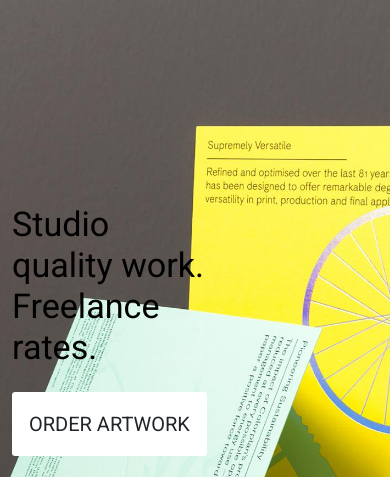
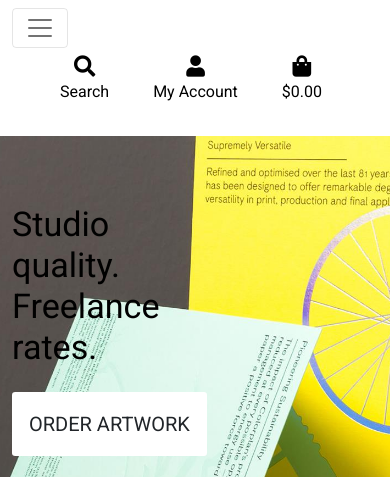
Before and after one commit to asdub/improved-telegram, a Django app: page / in a window 390 px wide. Shown: the top 477 px of the page. Run offline with Django 3.2, Linux system fonts and the light colour scheme; the visitor is signed in with stand-in values (Sample User, id 1).

Commit message:
added includes folder to tewmplates for main nav and mobile nav
html content added to mobile-top-header

```diff
--- a/home/templates/home/index.html
+++ b/home/templates/home/index.html
@@ -17,7 +17,8 @@
         <div class="row h-100">
             <div class="col-7 col-md-6 my-auto">
                 <h1 class="display-4 banner-text text-black">
-                    Studio quality work. Freelance rates.
+                    Studio quality. <br>
+                    Freelance rates.
                 </h1>
                 <div class="my-4">
                     <h4>
--- a/templates/base.html
+++ b/templates/base.html
@@ -15,6 +15,8 @@
     <link href="https://cdn.jsdelivr.net/npm/bootstrap@5.1.0/dist/css/bootstrap.min.css" rel="stylesheet" integrity="sha384-KyZXEAg3QhqLMpG8r+8fhAXLRk2vvoC2f3B09zVXn8CA5QIVfZOJ3BCsw2P0p/We" crossorigin="anonymous">
     <link rel="stylesheet" href="https://fonts.googleapis.com/css?family=Roboto&display=swap">
     <link rel="stylesheet" href="{% static 'css/base.css' %}">
+    <link rel="stylesheet" href="https://cdnjs.cloudflare.com/ajax/libs/font-awesome/5.15.3/css/all.min.css"
+            integrity="sha512-iBBXm8fW90+nuLcSKlbmrPcLa0OT92xO1BIsZ+ywDWZCvqsWgccV3gFoRBv0z+8dLJgyAHIhR35VZc2oM/gI1w==" crossorigin="anonymous" type="text/css"/>
     {% endblock %}
 
     {% block add_css %}
@@ -82,6 +84,15 @@
           </ul>
         </div>
       </div>
+      <div class="row bg-white">
+        <nav class="navbar navbar-expand-lg navbar-light w-100">
+          <button class="navbar-toggler" type="button" data-toggle="collapse" data-target="#main-nav" aria-controls="main-nav" aria-expanded="false" aria-label="Toggle navigation">
+              <span class="navbar-toggler-icon"></span>
+          </button>
+          {% include 'includes/mobile-top-header.html' %}
+          {% include 'includes/main-nav.html' %}
+      </nav>
+      </div>
     </header>
 
     {% if messages %}
--- /dev/null
+++ b/templates/includes/mobile-top-header.html
@@ -0,0 +1,58 @@
+<ul>
+    <li class="list-inline-item">
+      <a class="text-black nav-link d-block d-lg-none" href="#" id="mobile-search" data-toggle="dropdown" aria-haspopup="true" aria-expanded="false">
+          <div class="text-center">
+              <div><i class="fas fa-search fa-lg"></i></div>
+              <p class="my-0">Search</p>
+          </div>
+      </a>
+      <div class="dropdown-menu border-0 w-100 p-3 rounded-0 my-0" aria-labelledby="mobile-search">
+          <form class="form" method="GET" action="">
+              <div class="input-group w-100">
+                  <input class="form-control border border-black rounded-0" type="text" name="q" placeholder="Search our site">
+                  <div class="input-group-append">
+                      <button class="form-control form-control btn btn-black border border-black rounded-0" type="submit">
+                          <span class="icon">
+                              <i class="fas fa-search"></i>
+                          </span>
+                      </button>
+                  </div>
+              </div>
+          </form>
+      </div>
+  </li>
+  <li class="list-inline-item dropdown">
+      <a class="text-black nav-link d-block d-lg-none" href="#" id="user-options" data-toggle="dropdown" aria-haspopup="true" aria-expanded="false">
+          <div class="text-center">
+              <div><i class="fas fa-user fa-lg"></i></div>
+              <p class="my-0">My Account</p>
+          </div>
+      </a>
+      <div class="dropdown-menu border-0" aria-labelledby="user-options">
+          {% if request.user.is_authenticated %}
+              {% if request.user.is_superuser %}
+                  <a href="{% url 'account_logout' %}" class="dropdown-item">Product Management</a>
+              {% endif %}
+              <a href="" class="dropdown-item">My Profile</a>
+              <a href="{% url 'account_logout' %}" class="dropdown-item">Logout</a>
+          {% else %}
+              <a href="{% url 'account_signup' %}" class="dropdown-item">Register</a>
+              <a href="{% url 'account_login' %}" class="dropdown-item">Login</a>
+          {% endif %}
+      </div>
+  </li>
+  <li class="list-inline-item">
+      <a class="{% if grand_total %}text-primary font-weight-bold{% else %}text-black{% endif %} nav-link d-block d-lg-none" href="">
+          <div class="text-center">
+              <div><i class="fas fa-shopping-bag fa-lg"></i></div>
+              <p class="my-0">
+                  {% if grand_total %}
+                      ${{ grand_total|floatformat:2 }}
+                  {% else %}
+                      $0.00
+                  {% endif %}
+              </p>
+          </div>
+      </a>
+    </li>
+  </ul>
```
Also changed, not shown: templates/includes/main-nav.html (added).
